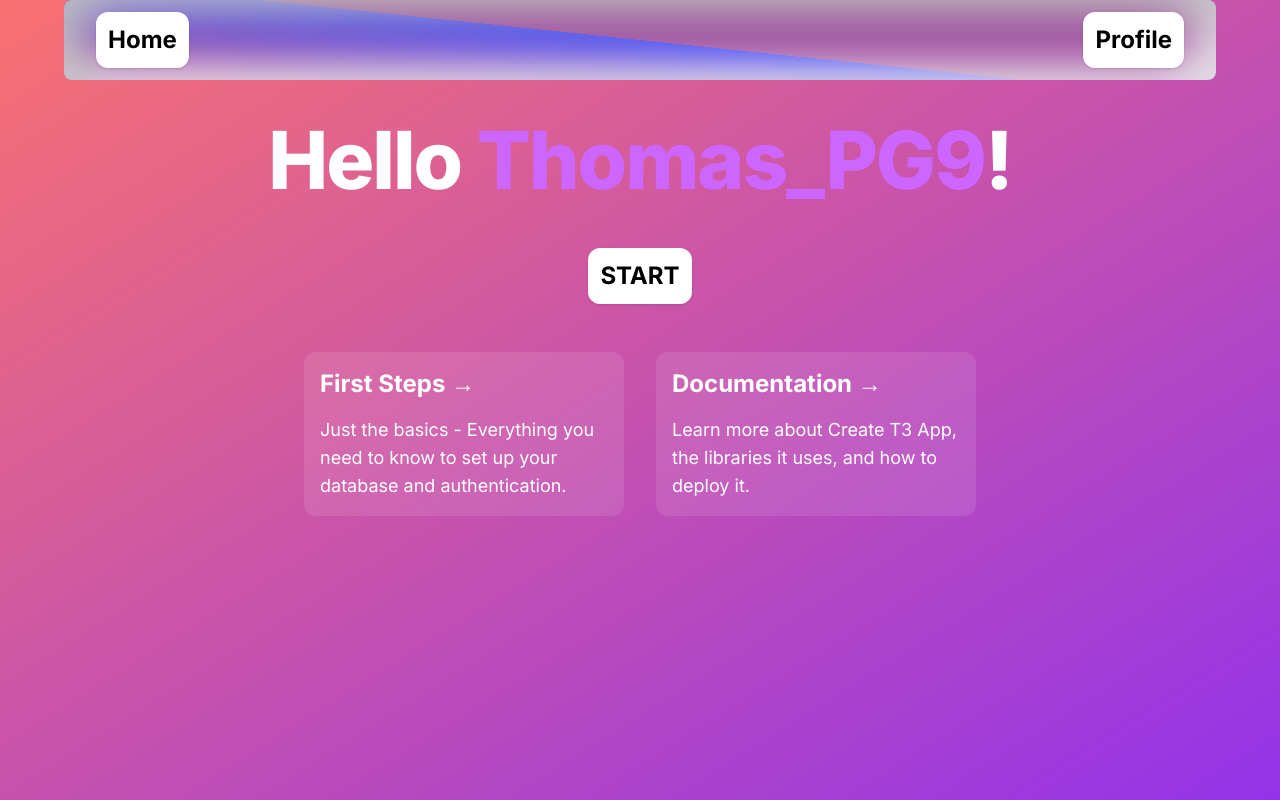
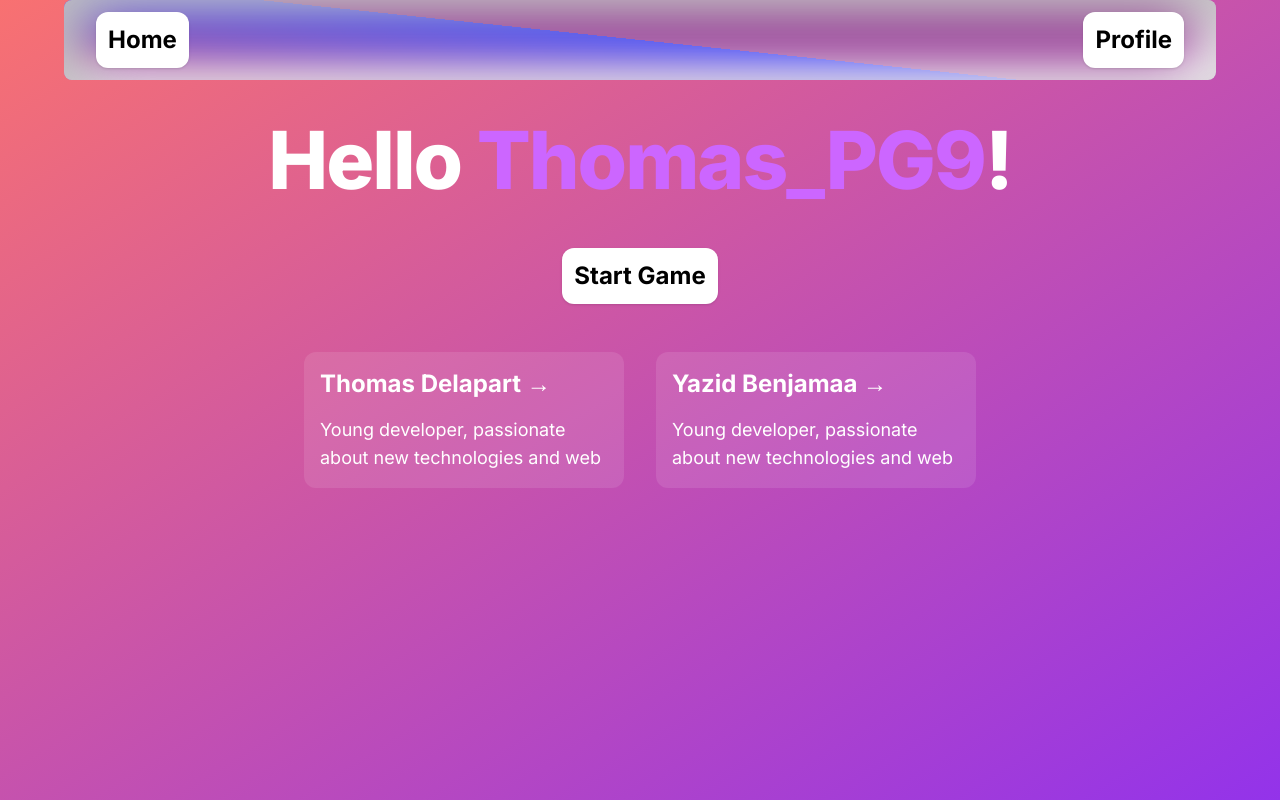
Before and after one commit to Thomega35/SR_HAGAR.IO_FRONT, a Next.js app: page / in a window 1280 px wide. Built offline with nearby package versions, Linux system fonts and the light colour scheme.

Commit message:
✨Mock Canvas

```diff
--- /dev/null
+++ b/src/app/canva.tsx
@@ -0,0 +1,41 @@
+"use client";
+
+import { useEffect, useRef, useState } from 'react';
+import { Params } from '~/lib/game';
+
+
+export function Canvas(params: Params) {
+    const canvasRef = useRef<HTMLCanvasElement | null>(null);
+    const {game, setGame} = params;
+
+    // Draw the players
+    const players = [[300,200,12,"Thomas", "red"], [400,200,4,"Yazid", "blue"], [400,300,20,"Camille", "yellow"]];
+    useEffect(() => {
+        if (canvasRef.current) {
+            const canvas = canvasRef.current;
+            const ctx = canvas.getContext('2d');
+            if (ctx) {
+                ctx.reset();
+                players.forEach(player => {
+                    ctx.beginPath();
+                    ctx.arc(player[0]! as number, player[1]! as number, player[2]! as number, 0, 2 * Math.PI, false);
+                    ctx.fillStyle = player[4]! as string;
+                    ctx.fill();
+                    ctx.lineWidth = 3;
+                    ctx.strokeStyle = '#003300';
+                    ctx.stroke();
+                });
+            }
+        }
+    }, []);
+
+    return (
+        <div className='pt-3'>
+            <div className="pb-3">
+                <canvas className="bg-gray-50" ref={canvasRef} width="1000" height="500"></canvas>
+            </div>
+            <button className="text-2xl font-bold bg-white p-3 shadow rounded-xl" onClick={() => setGame(false)}>Stop Game</button>
+        </div>
+    );
+
+}
--- a/src/app/page.tsx
+++ b/src/app/page.tsx
@@ -3,10 +3,14 @@
 import Link from "next/link";
 import { useName } from "~/components/name-context";
 import Navbar from "../components/navbar";
+import { useState } from "react";
+import { Canvas } from "./canva";
 
 export default function HomePage() {
   const { name } = useName();
+  const [game, setGame] = useState(false);
 
+  if (!game) {
     return (
       <div className="bg-gradient-to-br min-h-screen from-red-400 via-yel low-400 to-purple-600">
         <main className="max-w-6xl mx-auto h-full w-full">
@@ -16,28 +20,26 @@ export default function HomePage() {
               <h1 className="text-5xl font-extrabold tracking-tight text-white sm:text-[5rem]">
                 Hello <span className="text-[hsl(280,100%,70%)]">{name}</span>!
               </h1>
-            <button className="text-2xl font-bold bg-white p-3 shadow rounded-xl"> START </button>
+              <button className="text-2xl font-bold bg-white p-3 shadow rounded-xl" onClick={() => setGame(true)}>Start Game</button>
               <div className="grid grid-cols-1 gap-4 sm:grid-cols-2 md:gap-8">
                 <Link
                   className="flex max-w-xs flex-col gap-4 rounded-xl bg-white/10 p-4 text-white hover:bg-white/20"
-                href="https://create.t3.gg/en/usage/first-steps"
+                  href="https://github.com/Thomega35"
                   target="_blank"
                 >
-                <h3 className="text-2xl font-bold">First Steps →</h3>
+                  <h3 className="text-2xl font-bold">Thomas Delapart →</h3>
                   <div className="text-lg">
-                  Just the basics - Everything you need to know to set up your
-                  database and authentication.
+                    Young developer, passionate about new technologies and web
                   </div>
                 </Link>
                 <Link
                   className="flex max-w-xs flex-col gap-4 rounded-xl bg-white/10 p-4 text-white hover:bg-white/20"
-                href="https://create.t3.gg/en/introduction"
+                  href="https://github.com/Xacone"
                   target="_blank"
                 >
-                <h3 className="text-2xl font-bold">Documentation →</h3>
+                  <h3 className="text-2xl font-bold">Yazid Benjamaa →</h3>
                   <div className="text-lg">
-                  Learn more about Create T3 App, the libraries it uses, and how to
-                  deploy it.
+                    Young developer, passionate about new technologies and web
                   </div>
                 </Link>
               </div>
@@ -46,4 +48,16 @@ export default function HomePage() {
         </main>
       </div>
     );
+  }else{
+    return (
+      <div className="bg-gradient-to-br min-h-screen from-red-400 via-yel low-400 to-purple-600">
+        <main className="max-w-6xl mx-auto h-full w-full">
+          <Navbar></Navbar>
+          <div className="flex  flex-col items-center justify-center ">
+            <Canvas game={game} setGame={setGame}></Canvas>
+          </div>
+        </main>
+      </div>
+    );
   }
+}
--- /dev/null
+++ b/src/lib/game.tsx
@@ -0,0 +1,4 @@
+export type Params = {
+    game: boolean;
+    setGame: (game: boolean) => void;
+  };
```
Lines whose indentation alone changed are shown as unchanged.
